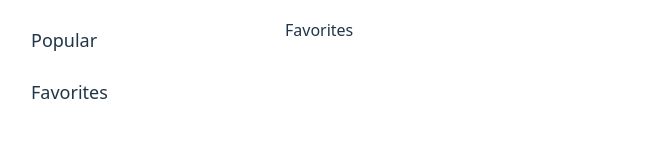
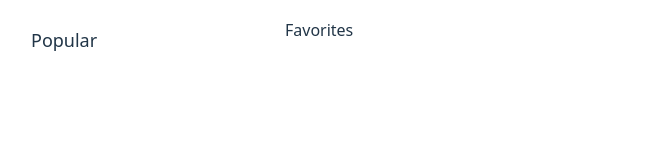
Before and after one commit to mikkpav/movies, a React (Vite) app: page /movies/favorites in a window 1280 px wide. Shown: the part 134-298 px from the top of the page, without its empty margins (117-773 px from the left). Built offline with nearby package versions, Linux system fonts and the light colour scheme.

Commit message:
Take out the Favorites link for now.

```diff
--- a/src/LeftMenu.tsx
+++ b/src/LeftMenu.tsx
@@ -1,10 +1,10 @@
 import LeftMenuItem from './LeftMenuItem';
 
 export default function LeftMenu() {
+    // <LeftMenuItem to='/favorites'>Favorites</LeftMenuItem>
     return (
         <div className='flex flex-col flex-1 text-lg gap-2'>
             <LeftMenuItem to='/'>Popular</LeftMenuItem>
-            <LeftMenuItem to='/favorites'>Favorites</LeftMenuItem>
         </div>
     )
 }
```
